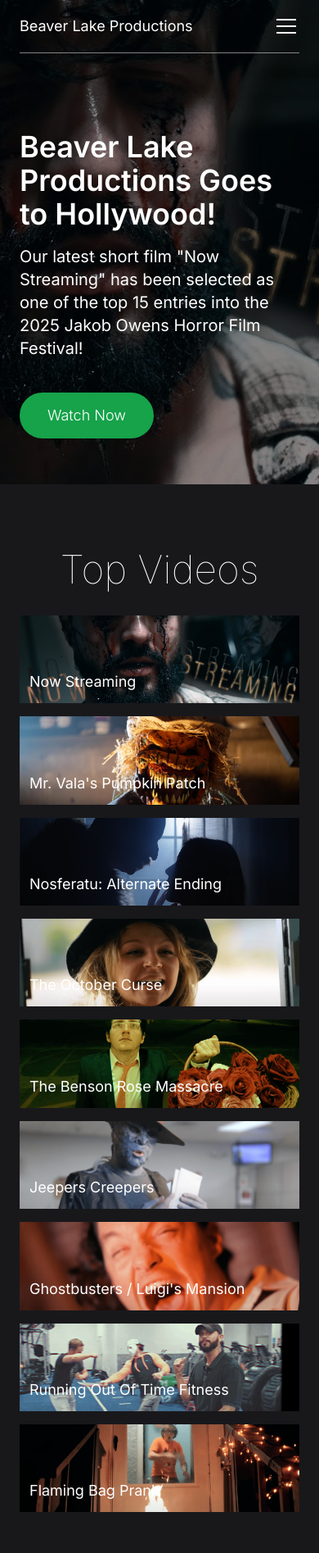
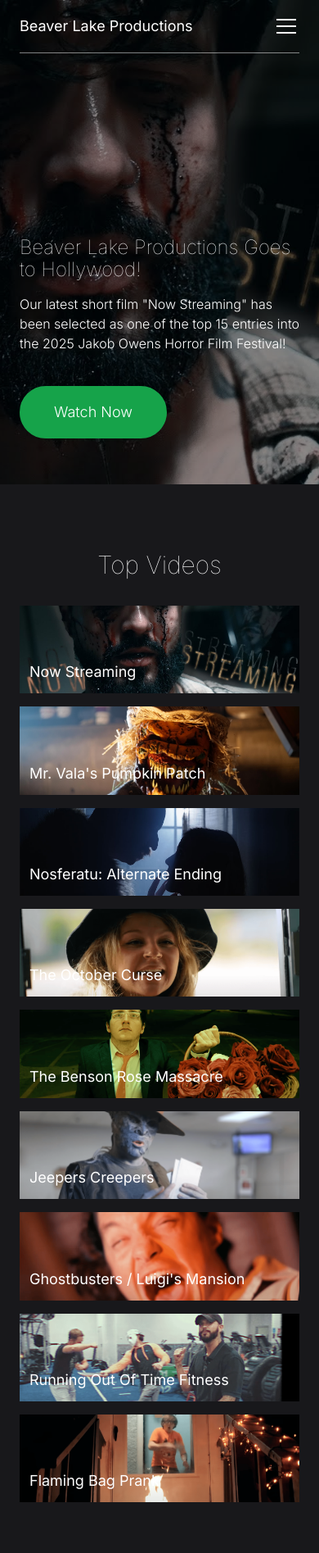
Before and after one commit to BillwoodMarbles/beaver-lake-productions, a Next.js app: page / in a window 390 px wide. Shown: the top 1895 px of the page at 82% size. Built offline with nearby package versions, Linux system fonts and the light colour scheme.

Commit message:
fix: style updates

```diff
--- a/app/components/Hero/Hero.tsx
+++ b/app/components/Hero/Hero.tsx
@@ -47,13 +47,15 @@ export default function Hero({
         className="absolute bottom-14 left-0 z-20 px-6"
         style={{ maxWidth: '500px' }}
       >
-        <h1 className="mb-4 text-4xl font-semibold leading-[1.15] text-white">
+        <h1 className="mb-4 text-2xl font-thin leading-[1.15] text-white md:text-4xl">
           {title}
         </h1>
-        <p className="mb-10 text-xl text-white">{subtitle}</p>
+        <p className="mb-10 text-base font-light text-white md:text-xl">
+          {subtitle}
+        </p>
         <button
           onClick={() => setOpen(true)}
-          className="rounded-full border-2 border-green-600 bg-green-600 px-8 py-3 text-lg font-light text-white transition-colors duration-300 hover:bg-green-600/50"
+          className="rounded-full border-2 border-green-600 bg-green-600 px-10 py-4 text-lg font-light text-white transition-colors duration-300 hover:bg-green-600/50"
         >
           {ctaText}
         </button>
--- a/app/components/Navigation/Navigation.tsx
+++ b/app/components/Navigation/Navigation.tsx
@@ -23,7 +23,7 @@ export const Navigation: React.FC = () => {
     { href: '#featured', label: 'Videos' },
     { href: '#documentary', label: 'Documentary' },
     { href: '#music', label: 'Music' },
-    { href: '#about', label: 'About Us' },
+    { href: '#about', label: 'About' },
     { href: '#contact', label: 'Contact' },
   ]
 
--- a/app/page.tsx
+++ b/app/page.tsx
@@ -19,7 +19,7 @@ export default function Home() {
 
       <section className="bg-zinc-900 py-20 sm:py-36" id="featured">
         <div className="mx-auto px-6 text-center">
-          <h2 className="mb-8 text-center text-5xl font-thin text-white">
+          <h2 className="mb-8 text-center text-3xl font-thin text-white md:text-5xl">
             Top Videos
           </h2>
           <Carousel></Carousel>
@@ -27,7 +27,7 @@ export default function Home() {
             href="https://youtube.com/@justinwwwalin?si=cNDfKpaQvIaPryIl"
             target="_blank"
             rel="noreferrer noopenner"
-            className="mt-12 inline-block rounded-full border-2 bg-transparent px-8 py-3 text-lg font-light text-white transition-colors duration-300 hover:bg-white/50"
+            className="mt-12 inline-block rounded-full border-2 bg-transparent px-10 py-4 text-lg font-light text-white transition-colors duration-300 hover:bg-white/50"
           >
             View All Videos
           </a>
@@ -36,14 +36,9 @@ export default function Home() {
 
       <section className="bg-gray-600 py-20 sm:py-36" id="documentary">
         <div className="mx-auto px-6 text-center">
-          <h2 className="mb-8 text-center text-5xl font-thin text-white">
+          <h2 className="mb-8 text-center text-3xl font-thin text-white md:text-5xl">
             Beaver Lake Productions: A Retrospective
           </h2>
-
-          <p className="mb-12 text-xl leading-8 text-white">
-            The Worst Channel You&apos;ve Never Heard. Watch the feature-length
-            documentary now!
-          </p>
 
           <div className="flex justify-center">
             <iframe
@@ -60,7 +55,7 @@ export default function Home() {
 
       <section className="bg-teal-950 py-20 sm:py-36" id="music">
         <div className="mx-auto px-6 text-center">
-          <h2 className="mb-8 text-center text-5xl font-thin text-white">
+          <h2 className="mb-8 text-center text-3xl font-thin text-white md:text-5xl">
             Beaver Lake Productions is on Spotify!
           </h2>
 
@@ -85,8 +80,10 @@ export default function Home() {
           strength={150}
         >
           <div className="relative z-10 m-auto max-w-3xl px-6 py-32 text-center sm:py-36">
-            <h2 className="mb-8 text-5xl font-thin text-white">About Us</h2>
-            <p className="text-xl leading-8 text-white">
+            <h2 className="mb-8 text-3xl font-thin text-white md:text-5xl">
+              About Us
+            </h2>
+            <p className="text-xl font-light leading-8 text-white">
               We are a group of childhood friends from Nebraska who love making
               short-films. Our portfolio ranges from music videos for local rock
               bands to outrageous comedy sketches that push the boundaries of
@@ -98,17 +95,17 @@ export default function Home() {
 
       <section className="relative bg-zinc-900" id="contact">
         <div className="relative z-10 m-auto max-w-3xl px-6 py-32 text-center sm:py-36">
-          <h2 className="mb-8 max-w-3xl text-5xl font-thin text-white">
+          <h2 className="mb-8 max-w-3xl text-3xl font-thin text-white md:text-5xl">
             You think this is a joke?
           </h2>
-          <p className="text-xl leading-8 text-white">
+          <p className="text-xl font-light leading-8 text-white">
             Don&apos;t let the gross-out humor fool you, we take our work very
             seriously. If you have a project you&apos;d like to discuss, drop us
             a line!
           </p>
           <a
             href="mailto:beaverlakeproductions@gmail.com"
-            className="mt-12 inline-block rounded-full border-2 bg-transparent px-8 py-3 text-lg font-light text-white transition-colors duration-300 hover:bg-white/50"
+            className="mt-12 inline-block rounded-full border-2 bg-transparent px-10 py-4 text-lg font-light text-white transition-colors duration-300 hover:bg-white/50"
           >
             Contact Us
           </a>
```
